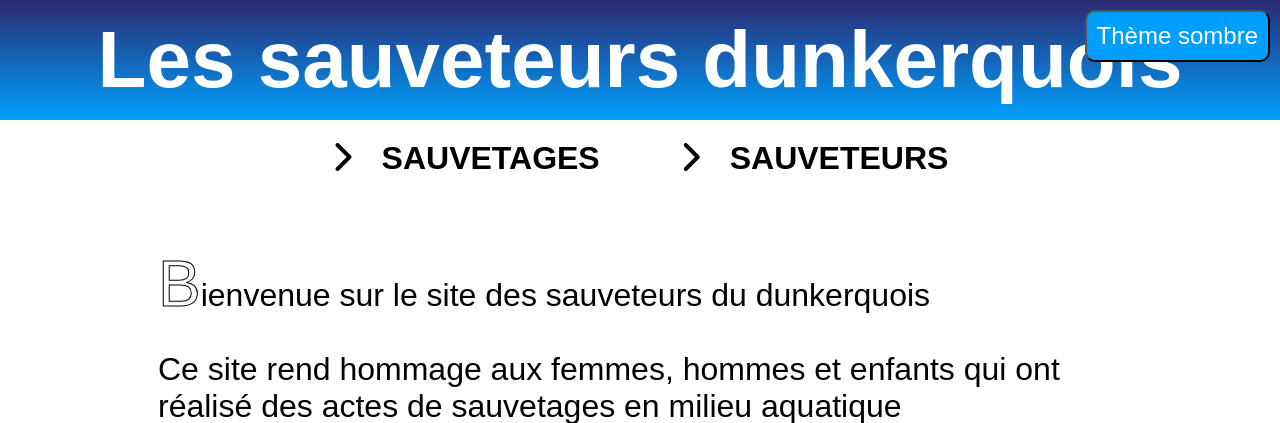
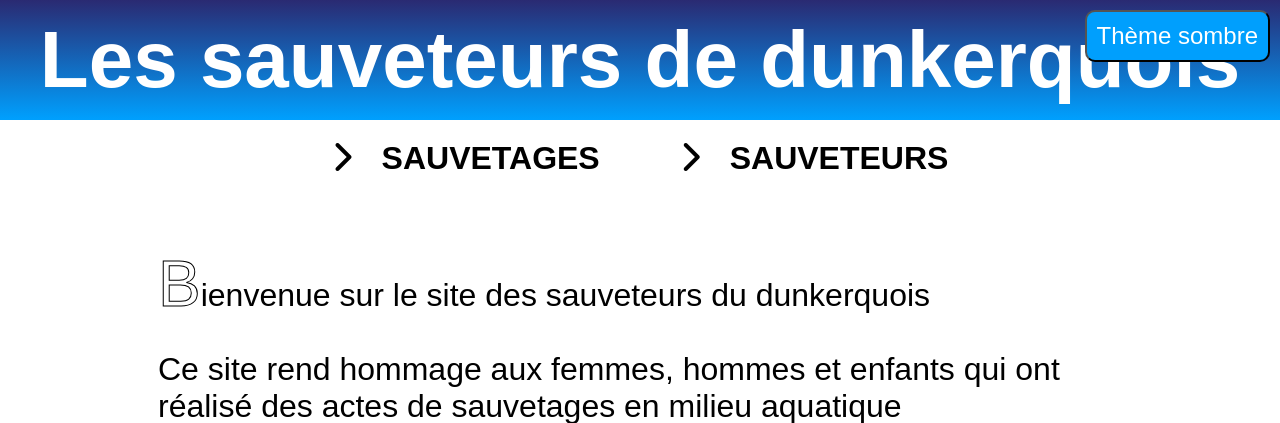
Before and after one commit to Kroklethon/NuitInfo2021, a PHP site: page / in a window 1280 px wide. Shown: the top 423 px of the page. Run offline with PHP 8.4, Linux system fonts and the light colour scheme; some libraries are stand-ins or nearby versions.

Commit message:
Bullshit

```diff
--- a/js/main.js
+++ b/js/main.js
@@ -2,14 +2,13 @@ window.addEventListener('load', function(){
     let dropdowns = document.querySelectorAll(".dropdown");
     for(let dropdown of dropdowns) {
         let content = dropdown.querySelector(".dropdown_content");
-        console.log(content)
         dropdown.addEventListener("mouseover", () => {
             content.classList.remove("hidden");
         })
         dropdown.addEventListener("mouseout", () => {
             content.classList.add("hidden");
         })
-
+    }
     const toggle_btn = document.querySelector('#theme-btn');
 
     const body = document.querySelector('body');
@@ -28,5 +27,4 @@ window.addEventListener('load', function(){
         }
 
     };
-    }
 })
--- a/view/partials/header.php
+++ b/view/partials/header.php
@@ -6,18 +6,18 @@
   <meta name="viewport" content="width=device-width, initial-scale=1.0">
   <link rel="stylesheet" href="css/style.css">
   <script src="https://kit.fontawesome.com/6701183f30.js" crossorigin="anonymous"></script>
-  <title>Sauveteur dunkerquois</title>
+  <title>Sauveteurs de dunkerquois</title>
 </head>
 <body>
   <button id="theme-btn">Thème sombre</button>
   <div class="main">
-    <header class="centered"><a href="?route=home"><h1>Les sauveteurs dunkerquois</h1></a></header>
+    <header class="centered"><a href="?route=home"><h1>Les sauveteurs de dunkerquois</h1></a></header>
     <nav>
       <div class="dropdown">
         <h2><i class="dropdown_logo fas fa-chevron-right"></i><a href="?route=sauvetages">SAUVETAGES</a></h2>
         <div class="dropdown_content hidden">
-          <p>Ajouter un sauvetage</p>
-          <p>Suivre un sauvetag</p>
+        <a href="?route=cartes"><p>Ajouter un sauvetage</p></a>
+          <p>Suivre un sauvetage</p>
         </div>
       </div>
       <div class="dropdown">
```
Lines whose indentation alone changed are shown as unchanged.
